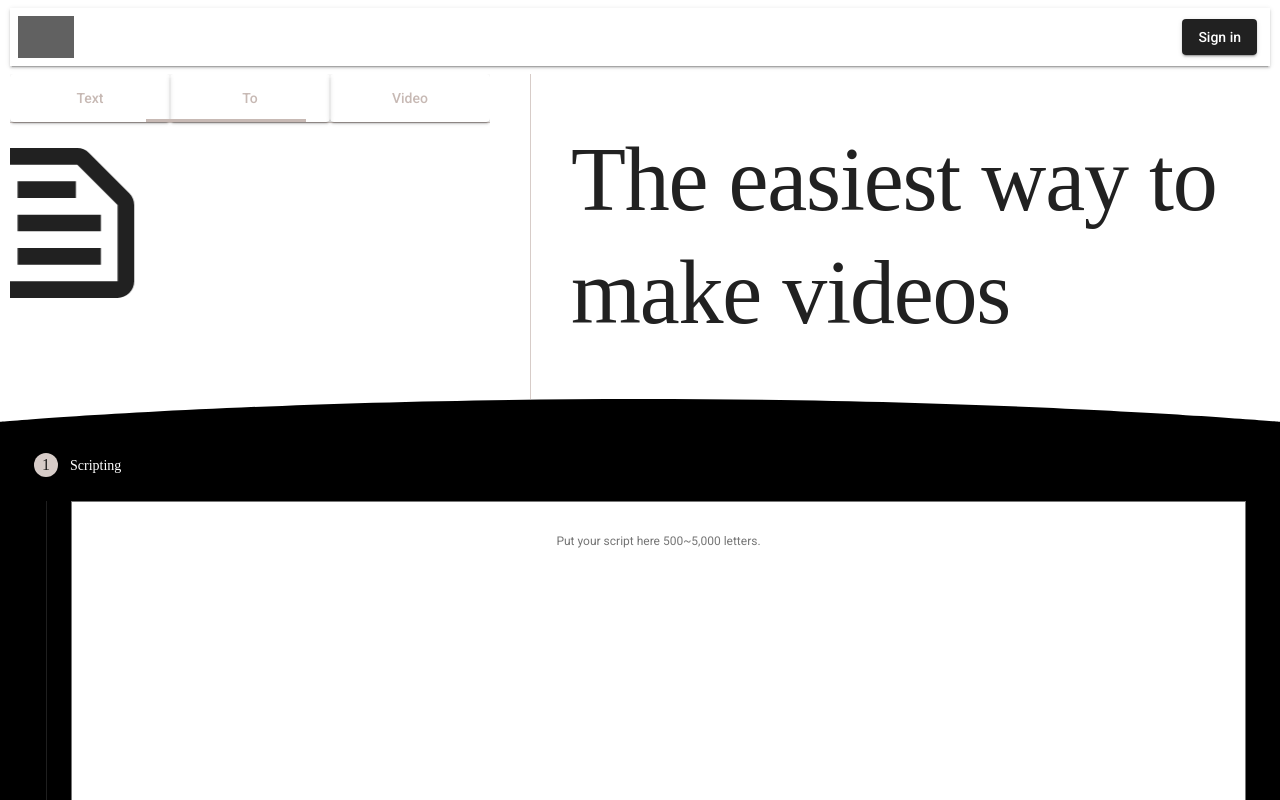
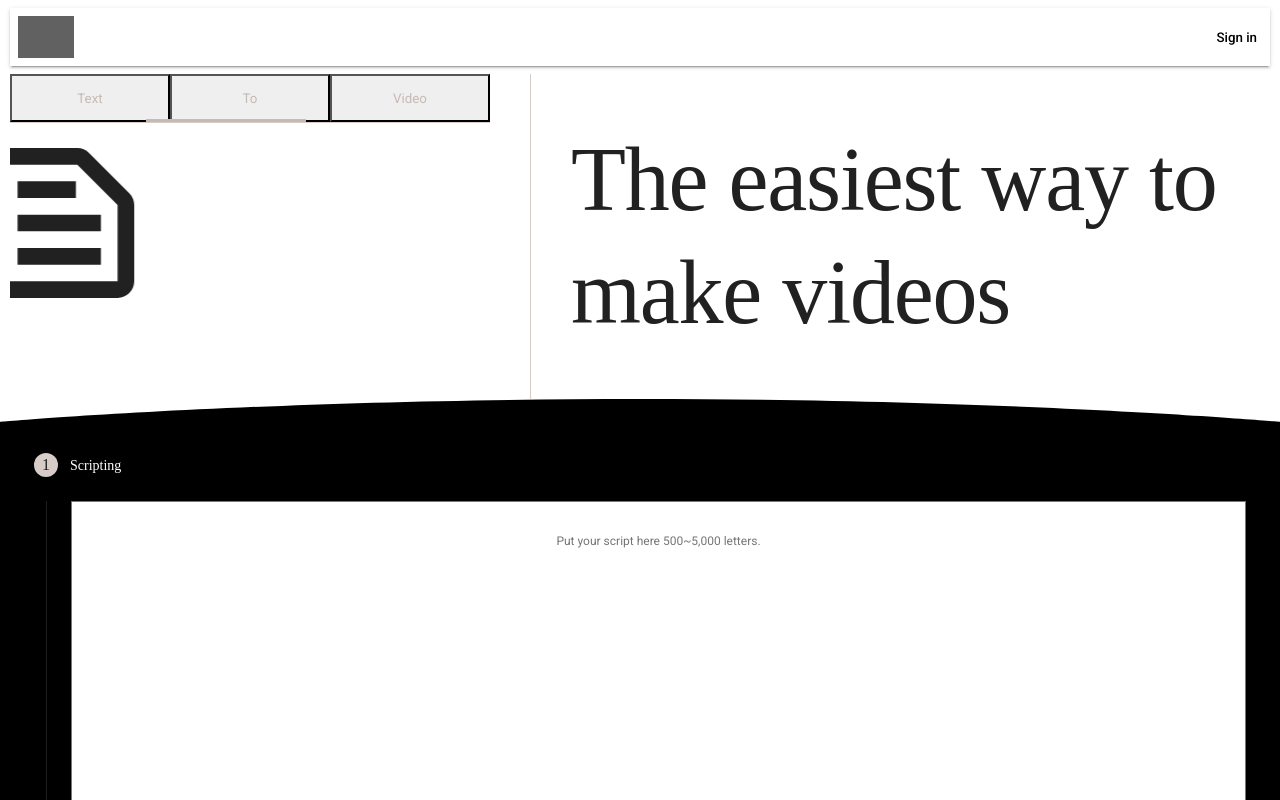
Before and after one commit to HseongH/waynehills-clone, a React (Create React App) app: page / in a window 1280 px wide. Shown: the top 800 px of the page. Built offline with nearby package versions, Linux system fonts and the light colour scheme; grey boxes are pictures that could not be loaded.

Commit message:
button elements 스타일 세분화

```diff
--- a/src/elements/Button/index.tsx
+++ b/src/elements/Button/index.tsx
@@ -5,12 +5,27 @@ import './style.scss';
 
 type ButtonProps = {
   onClick?: () => void;
-  color: 'black' | 'white';
+  color?: 'black' | 'white' | 'purple';
+  size?: 'middle' | 'large';
+  type?: 'button' | 'submit';
+  disabled?: boolean;
 };
 
-const Button: React.FC<ButtonProps> = ({ onClick, color, children }) => {
+const Button: React.FC<ButtonProps> = ({
+  onClick,
+  color,
+  size,
+  type,
+  disabled,
+  children,
+}) => {
   return (
-    <button className={classNames('btn', color)} onClick={onClick}>
+    <button
+      className={classNames('btn', color, size)}
+      type={type}
+      disabled={disabled}
+      onClick={onClick}
+    >
       {children}
     </button>
   );
--- a/src/elements/Button/style.scss
+++ b/src/elements/Button/style.scss
@@ -1,15 +1,19 @@
 @import '../../style/theme.scss';
 
-button {
-  height: 36px;
+.btn {
   cursor: pointer;
-  padding: 0 16px;
   background: none;
   border: none;
+  font-weight: 500;
+  padding: 0;
+
+  &.middle {
+    height: 36px;
     font-size: 14px;
-  font-weight: 500;
+    padding: 0 16px;
     border-radius: 4px;
-  box-shadow: 0 3px 1px -2px #0003, 0 2px 2px 0 #00000024, 0 1px 5px 0 #0000001f;
+    box-shadow: 0 3px 1px -2px #0003, 0 2px 2px 0 #00000024,
+      0 1px 5px 0 #0000001f;
 
     &.black {
       color: $text-warn-color;
@@ -20,3 +24,19 @@ button {
       background: $text-warn-color;
     }
   }
+
+  &.large {
+    width: 100%;
+    height: 50px;
+    color: $text-warn-color;
+    border-radius: 8px;
+
+    &.purple {
+      background: #650aa8;
+    }
+
+    &.black {
+      background: #333;
+    }
+  }
+}
```
Lines whose indentation alone changed are shown as unchanged.
